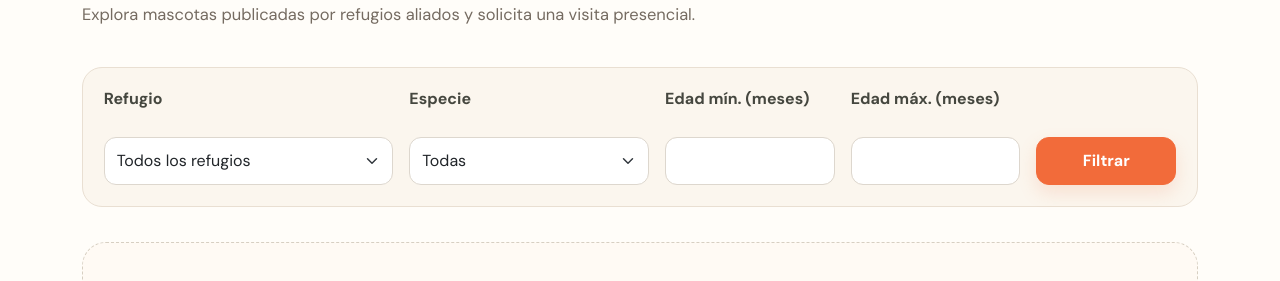
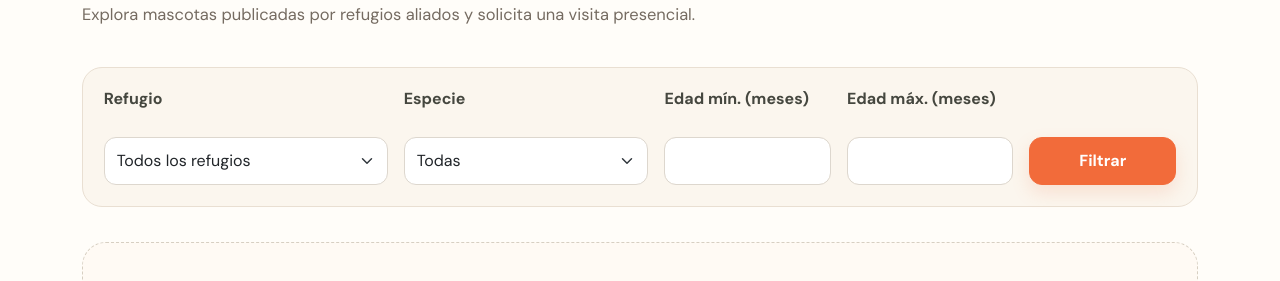
Before and after one commit to hx4m099/PET-FINDER, an ASP.NET Core app: template src/PetFinder.Web/Views/Adopcion/Index.cshtml in a window 1280 px wide. Shown: the part 419-700 px from the top of the page. Run offline with ASP.NET Core 8, Linux system fonts and the light colour scheme; the template is opened without the code that fills it, so the values that code supplies are empty; some libraries are stand-ins or nearby versions.

Commit message:
fix: rehacer cuadrícula de catálogo de adopción

```diff
--- a/src/PetFinder.Web/Views/Adopcion/Index.cshtml
+++ b/src/PetFinder.Web/Views/Adopcion/Index.cshtml
@@ -4,30 +4,73 @@
     ViewData["Title"] = "Conoce para adoptar";
 }
 <section class="section container adoption-section">
-    <div class="section-heading"><span class="eyebrow">Un hogar puede empezar aquí</span><h1>Conoce a tu próximo compañero</h1><p>Explora mascotas publicadas por refugios aliados y solicita una visita presencial.</p></div>
-    <form method="get" class="filter-panel"><div class="row g-3 align-items-end">
-        <div class="col-md-3"><label asp-for="RefugioId" class="form-label">Refugio</label><select asp-for="RefugioId" class="form-select"><option value="">Todos los refugios</option>@foreach (var refugio in Model.Refugios){<option value="@refugio.Id">@refugio.Nombre</option>}</select></div>
-        <div class="col-md-3"><label asp-for="Especie" class="form-label">Especie</label><select asp-for="Especie" asp-items="Html.GetEnumSelectList<Especie>()" class="form-select"><option value="">Todas</option></select></div>
-        <div class="col-md-2"><label asp-for="EdadMinimaMeses" class="form-label">Edad mín. (meses)</label><input asp-for="EdadMinimaMeses" class="form-control" min="0" /></div>
-        <div class="col-md-2"><label asp-for="EdadMaximaMeses" class="form-label">Edad máx. (meses)</label><input asp-for="EdadMaximaMeses" class="form-control" min="0" /></div>
-        <div class="col-md-2"><button class="btn btn-primary w-100" type="submit">Filtrar</button></div>
-    </div></form>
+    <div class="section-heading">
+        <span class="eyebrow">Un hogar puede empezar aquí</span>
+        <h1>Conoce a tu próximo compañero</h1>
+        <p>Explora mascotas publicadas por refugios aliados y solicita una visita presencial.</p>
+    </div>
+
+    <form method="get" class="filter-panel adoption-filter-panel">
+        <div class="adoption-filter-grid">
+            <div class="adoption-filter-field">
+                <label asp-for="RefugioId" class="form-label">Refugio</label>
+                <select asp-for="RefugioId" class="form-select">
+                    <option value="">Todos los refugios</option>
+                    @foreach (var refugio in Model.Refugios)
+                    {
+                        <option value="@refugio.Id">@refugio.Nombre</option>
+                    }
+                </select>
+            </div>
+            <div class="adoption-filter-field">
+                <label asp-for="Especie" class="form-label">Especie</label>
+                <select asp-for="Especie" asp-items="Html.GetEnumSelectList<Especie>()" class="form-select">
+                    <option value="">Todas</option>
+                </select>
+            </div>
+            <div class="adoption-filter-field">
+                <label asp-for="EdadMinimaMeses" class="form-label">Edad mín. (meses)</label>
+                <input asp-for="EdadMinimaMeses" class="form-control" min="0" />
+            </div>
+            <div class="adoption-filter-field">
+                <label asp-for="EdadMaximaMeses" class="form-label">Edad máx. (meses)</label>
+                <input asp-for="EdadMaximaMeses" class="form-control" min="0" />
+            </div>
+            <div class="adoption-filter-actions">
+                <button class="btn btn-primary w-100" type="submit">Filtrar</button>
+            </div>
+        </div>
+    </form>
+
     @if (Model.Mascotas.Count == 0)
     {
-        <div class="empty-state"><div class="empty-icon" aria-hidden="true"><svg class="icon-svg" viewBox="0 0 24 24" focusable="false"><use href="@Url.Content("~/img/icons.svg")#paw"></use></svg></div><h2>Pronto conocerás más amigos</h2><p>No encontramos mascotas con esos filtros. Prueba otra especie, edad o refugio.</p></div>
+        <div class="empty-state adoption-empty-state">
+            <div class="empty-icon" aria-hidden="true">
+                <svg class="icon-svg" viewBox="0 0 24 24" focusable="false"><use href="@Url.Content("~/img/icons.svg")#paw"></use></svg>
+            </div>
+            <h2>Pronto conocerás más amigos</h2>
+            <p>No encontramos mascotas con esos filtros. Prueba otra especie, edad o refugio.</p>
+        </div>
     }
     else
     {
-        <div class="row g-4 pet-grid">
+        <div class="adoption-grid">
             @foreach (var mascota in Model.Mascotas)
             {
-            <div class="col-sm-6 col-lg-4">
+                <div class="adoption-grid__item">
                     <article class="pet-card">
                         <a asp-action="Detalle" asp-route-id="@mascota.Id" class="pet-card-image">
-                        <span class="img-reveal" data-image-reveal><img src="@mascota.FotoUrl" alt="Foto de @mascota.Nombre" loading="lazy" decoding="async" width="640" height="480" data-image-fallback="@Url.Content("~/img/especies/" + mascota.Especie.ToString().ToLowerInvariant() + ".svg")" /></span>
+                            <span class="img-reveal" data-image-reveal>
+                                <img src="@mascota.FotoUrl" alt="Foto de @mascota.Nombre" loading="lazy" decoding="async" width="640" height="480" data-image-fallback="@Url.Content("~/img/especies/" + mascota.Especie.ToString().ToLowerInvariant() + ".svg")" />
+                            </span>
                             <span class="status-pill">Disponible</span>
                         </a>
-                    <div class="pet-card-body"><span class="eyebrow">@mascota.Especie · @mascota.Ciudad</span><h2>@mascota.Nombre</h2><p>@(string.IsNullOrWhiteSpace(mascota.Raza) ? "Sin raza definida" : mascota.Raza) · @(mascota.EdadMeses.HasValue ? $"{mascota.EdadMeses} meses" : "Edad por conocer")</p><a class="text-link" asp-action="Detalle" asp-route-id="@mascota.Id">Conocer a @mascota.Nombre →</a></div>
+                        <div class="pet-card-body">
+                            <span class="eyebrow">@mascota.Especie · @mascota.Ciudad</span>
+                            <h2>@mascota.Nombre</h2>
+                            <p>@(string.IsNullOrWhiteSpace(mascota.Raza) ? "Sin raza definida" : mascota.Raza) · @(mascota.EdadMeses.HasValue ? $"{mascota.EdadMeses} meses" : "Edad por conocer")</p>
+                            <a class="text-link" asp-action="Detalle" asp-route-id="@mascota.Id">Conocer a @mascota.Nombre →</a>
+                        </div>
                     </article>
                 </div>
             }
--- a/src/PetFinder.Web/wwwroot/css/site.css
+++ b/src/PetFinder.Web/wwwroot/css/site.css
@@ -199,3 +199,46 @@ html{scroll-padding-top:96px}body{background:#fffdf9;color:var(--ink);font-famil
 
 .results-section > .empty-state h2 { margin: .6rem 0 .45rem; }
 .results-section > .empty-state p { margin-bottom: 1rem; }
+
+
+/* Adoption catalogue: framework-independent layout to prevent collapsed columns. */
+.adoption-filter-grid {
+    display: grid;
+    grid-template-columns: minmax(180px, 1.45fr) minmax(155px, 1.25fr) minmax(120px, .85fr) minmax(120px, .85fr) minmax(110px, .75fr);
+    align-items: end;
+    gap: 1rem;
+    width: 100%;
+}
+
+.adoption-filter-field,
+.adoption-filter-actions { min-width: 0; }
+.adoption-filter-field .form-label { display: block; line-height: 1.35; }
+.adoption-filter-actions .btn { min-height: 44px; }
+
+.adoption-grid {
+    display: grid;
+    grid-template-columns: repeat(3, minmax(0, 1fr));
+    align-items: stretch;
+    gap: clamp(1rem, 2.2vw, 1.6rem);
+    width: 100%;
+}
+
+.adoption-grid__item { display: flex; min-width: 0; }
+.adoption-grid__item > .pet-card { width: 100%; }
+.adoption-section .pet-card-image { height: clamp(230px, 22vw, 290px); }
+.adoption-section .pet-card-body { min-width: 0; }
+.adoption-section .pet-card-body h2,
+.adoption-section .pet-card-body p { overflow-wrap: anywhere; }
+
+@media (max-width: 991.98px) {
+    .adoption-grid { grid-template-columns: repeat(2, minmax(0, 1fr)); }
+    .adoption-filter-grid { grid-template-columns: repeat(2, minmax(0, 1fr)); }
+    .adoption-filter-actions { grid-column: 1 / -1; }
+}
+
+@media (max-width: 575.98px) {
+    .adoption-grid,
+    .adoption-filter-grid { grid-template-columns: minmax(0, 1fr); }
+    .adoption-filter-actions { grid-column: auto; }
+    .adoption-section .pet-card-image { height: 245px; }
+}
```
Lines whose indentation alone changed are shown as unchanged.
